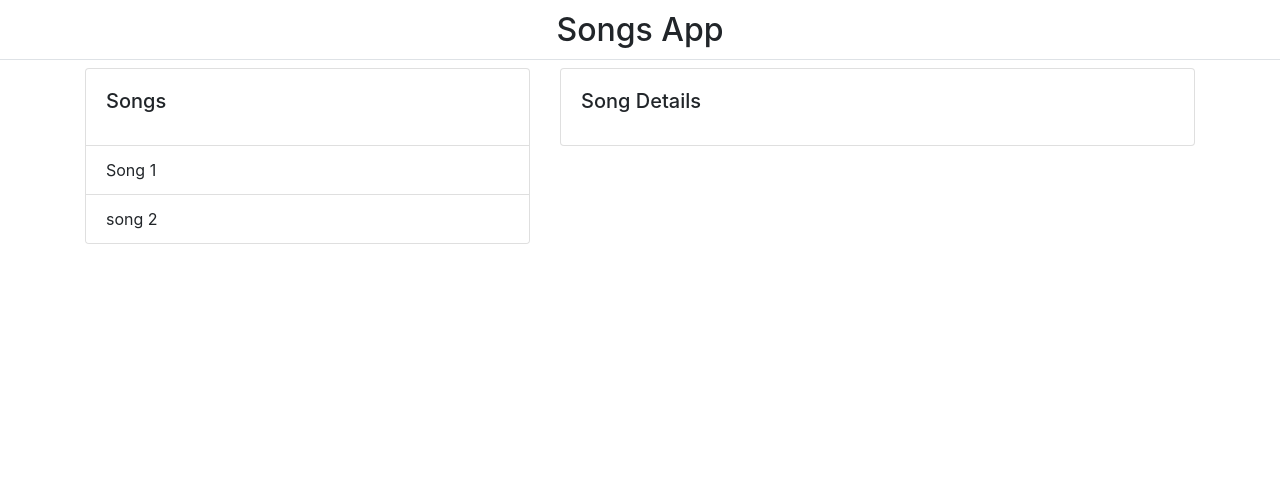
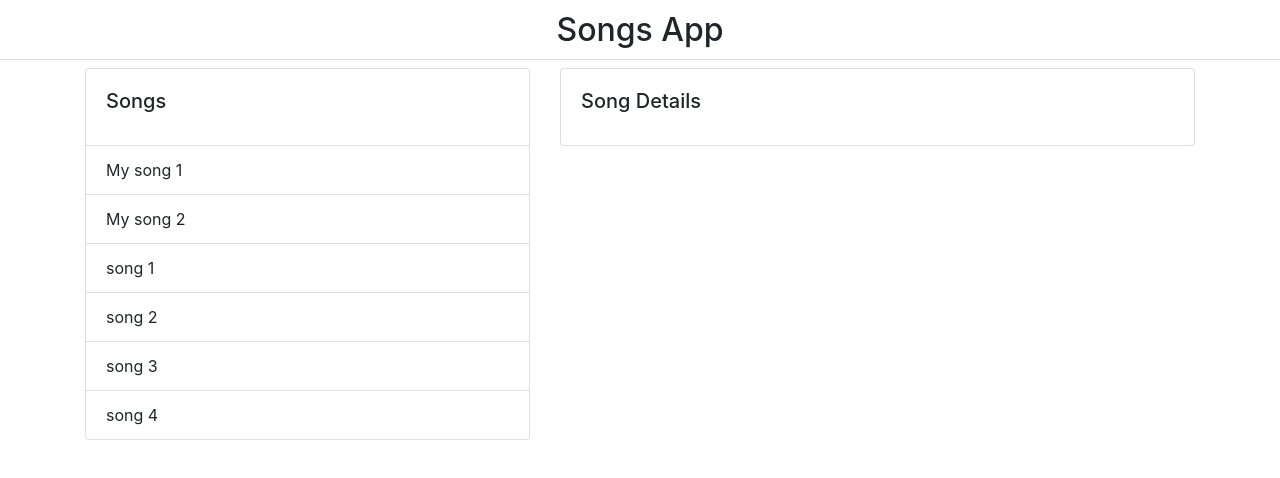
Before and after one commit to ratnadeepkharade/songs-app, a plain HTML site: page index.html in a window 1280 px wide. Drawn offline with nearby package versions, Linux system fonts and the light colour scheme.

Commit message:
Created init function to loop on data and add multiple songs in song list.

```diff
--- a/app.js
+++ b/app.js
@@ -20,20 +20,36 @@ var songs = [
 
 ];
 
-var SongItem = pakka({
+// code to add 1st song in songs list without looping
+var SongItem = pakka.create({
     name: 'song-item',
     html: '<li class="list-group-item" bind-text="name"></li>',
     css: '',
     controller: function(context) {
-        context.$set('name', 'song 2')
+        context.$set('name', 'My song 2')
     }
 });
 
-SongApp.$set('songItemComponent', new SongItem());
+SongApp.$set('songItemComponent', SongItem);
 
-
+// array to hold song item components
+var songItemComponentList = [];
 function init(){
     songs.forEach(function(song){
+        var SongItem = pakka.create({
+            name: 'song-item',
+            html: '<li class="list-group-item" bind-text="name"></li>',
+            css: '',
+            controller: function(context) {
+                context.$set('name', song.name);
+            }
+        });
 
+        songItemComponentList.push(SongItem);
     });
+
+    SongApp.$set('songItemComponentList', songItemComponentList);
+
 }
+
+init();
--- a/index.html
+++ b/index.html
@@ -22,8 +22,9 @@
                             <h5 class="card-title">Songs</h5>
                         </div>
                         <ul class="list-group list-group-flush">
-                            <li class="list-group-item">Song 1</li>
+                            <li class="list-group-item">My song 1</li>
                             <div bind-component="songItemComponent"></div>
+                            <div bind-components="songItemComponentList"></div>
                         </ul>
                     </div>
                 </div>
```
